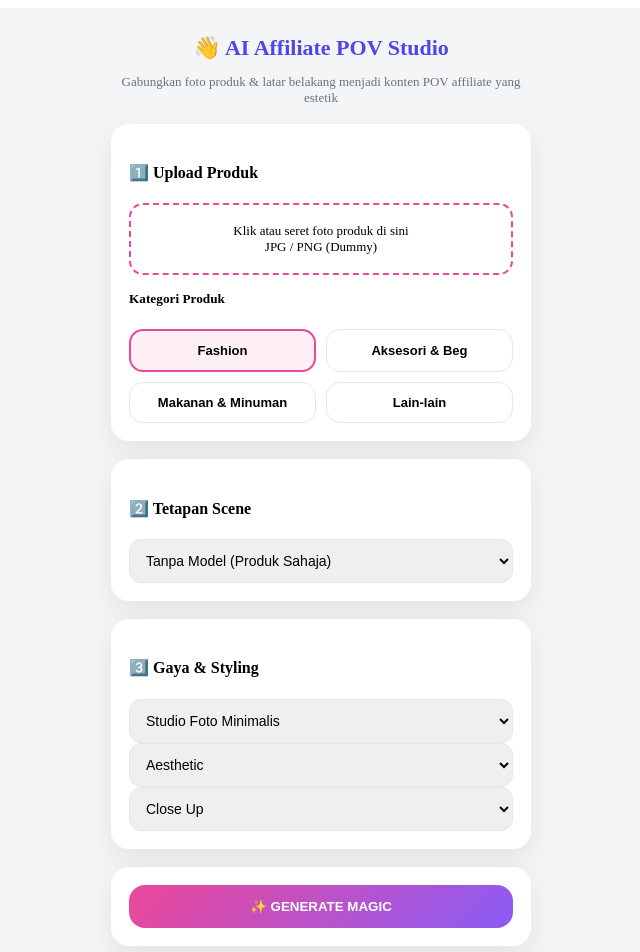
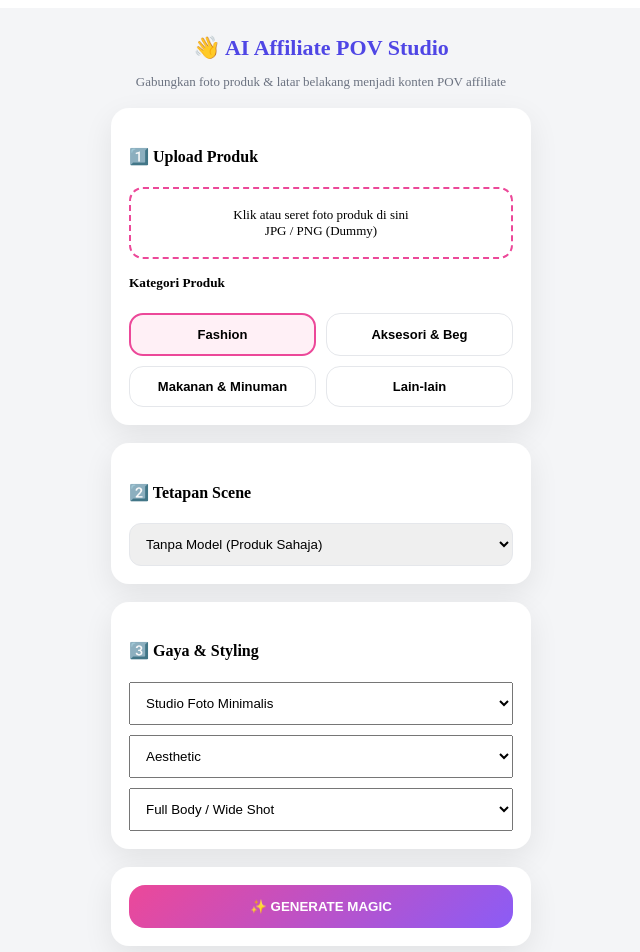
Before and after one commit to hatehero/ai-product-studio, a Next.js app: page / in a window 1280 px wide. Shown: the top 952 px of the page, without its empty margins (319-959 px from the left). Built offline with nearby package versions, Linux system fonts and the light colour scheme.

Commit message:
Update index.tsx

```diff
--- a/pages/index.tsx
+++ b/pages/index.tsx
@@ -8,76 +8,18 @@ export default function Home() {
   const [angle, setAngle] = useState("Full Body / Wide Shot");
   const [ratio, setRatio] = useState("9:16");
 
-  const Card = ({ children }: { children: any }) => (
-    <div
-      style={{
-        background: "#ffffff",
-        borderRadius: 18,
-        padding: 18,
-        marginBottom: 18,
-        boxShadow: "0 10px 30px rgba(0,0,0,0.08)",
-      }}
-    >
-      {children}
-    </div>
-  );
-
-  const Select = ({
-    value,
-    set,
-    options,
-  }: {
-    value: string;
-    set: (v: string) => void;
-    options: string[];
-  }) => (
-    <select
-      value={value}
-      onChange={(e) => set(e.target.value)}
-      style={{
-        width: "100%",
-        padding: 12,
-        borderRadius: 12,
-        border: "1px solid #e5e7eb",
-        fontSize: 14,
-      }}
-    >
-      {options.map((o) => (
-        <option key={o}>{o}</option>
-      ))}
-    </select>
-  );
-
-  const KategoriBtn = ({ nama }: { nama: string }) => (
-    <button
-      onClick={() => setKategori(nama)}
-      style={{
-        padding: 12,
-        borderRadius: 14,
-        fontSize: 13,
-        fontWeight: 600,
-        border:
-          kategori === nama
-            ? "2px solid #ec4899"
-            : "1px solid #e5e7eb",
-        background: kategori === nama ? "#fff0f6" : "#ffffff",
-      }}
-    >
-      {nama}
-    </button>
-  );
-
   return (
     <div
       style={{
         minHeight: "100vh",
         background: "#f4f5f7",
-        padding: "12px 10px",
+        padding: 12,
         display: "flex",
         justifyContent: "center",
       }}
     >
       <div style={{ width: "100%", maxWidth: 420 }}>
+        {/* HEADER */}
         <h1
           style={{
             textAlign: "center",
@@ -85,7 +27,6 @@ export default function Home() {
             fontWeight: 700,
             marginBottom: 6,
             color: "#4f46e5",
-            whiteSpace: "nowrap",
           }}
         >
           👋 AI Affiliate POV Studio
@@ -100,11 +41,20 @@ export default function Home() {
           }}
         >
           Gabungkan foto produk & latar belakang menjadi konten POV affiliate
-          yang estetik
         </p>
 
-        <Card>
+        {/* CARD */}
+        <div
+          style={{
+            background: "#fff",
+            borderRadius: 18,
+            padding: 18,
+            marginBottom: 18,
+            boxShadow: "0 10px 30px rgba(0,0,0,0.08)",
+          }}
+        >
           <h4>1️⃣ Upload Produk</h4>
+
           <div
             style={{
               marginTop: 10,
@@ -121,6 +71,7 @@ export default function Home() {
           </div>
 
           <h5 style={{ marginTop: 16 }}>Kategori Produk</h5>
+
           <div
             style={{
               display: "grid",
@@ -128,66 +79,110 @@ export default function Home() {
               gap: 10,
             }}
           >
-            <KategoriBtn nama="Fashion" />
-            <KategoriBtn nama="Aksesori & Beg" />
-            <KategoriBtn nama="Makanan & Minuman" />
-            <KategoriBtn nama="Lain-lain" />
+            {["Fashion", "Aksesori & Beg", "Makanan & Minuman", "Lain-lain"].map(
+              (k) => (
+                <button
+                  key={k}
+                  onClick={() => setKategori(k)}
+                  style={{
+                    padding: 12,
+                    borderRadius: 14,
+                    fontSize: 13,
+                    fontWeight: 600,
+                    border:
+                      kategori === k
+                        ? "2px solid #ec4899"
+                        : "1px solid #e5e7eb",
+                    background:
+                      kategori === k ? "#fff0f6" : "#ffffff",
+                  }}
+                >
+                  {k}
+                </button>
+              )
+            )}
           </div>
-        </Card>
+        </div>
 
-        <Card>
+        <div
+          style={{
+            background: "#fff",
+            borderRadius: 18,
+            padding: 18,
+            marginBottom: 18,
+            boxShadow: "0 10px 30px rgba(0,0,0,0.08)",
+          }}
+        >
           <h4>2️⃣ Tetapan Scene</h4>
-          <Select
+
+          <select
             value={model}
-            set={setModel}
-            options={[
-              "Tanpa Model (Produk Sahaja)",
-              "Wanita Tidak Berhijab",
-              "Wanita Berhijab",
-              "Lelaki",
-              "Kanak-kanak Perempuan",
-              "Kanak-kanak Lelaki",
-            ]}
-          />
-        </Card>
+            onChange={(e) => setModel(e.target.value)}
+            style={{
+              width: "100%",
+              padding: 12,
+              borderRadius: 12,
+              border: "1px solid #e5e7eb",
+            }}
+          >
+            <option>Tanpa Model (Produk Sahaja)</option>
+            <option>Wanita Tidak Berhijab</option>
+            <option>Wanita Berhijab</option>
+            <option>Lelaki</option>
+          </select>
+        </div>
 
-        <Card>
+        <div
+          style={{
+            background: "#fff",
+            borderRadius: 18,
+            padding: 18,
+            marginBottom: 18,
+            boxShadow: "0 10px 30px rgba(0,0,0,0.08)",
+          }}
+        >
           <h4>3️⃣ Gaya & Styling</h4>
-          <Select
+
+          <select
             value={latar}
-            set={setLatar}
-            options={[
-              "Studio Foto Minimalis",
-              "Jalanan Bandar",
-              "Kafe Outdoor",
-              "Pantai",
-              "Bilik Tidur",
-            ]}
-          />
+            onChange={(e) => setLatar(e.target.value)}
+            style={{ width: "100%", padding: 12, marginBottom: 10 }}
+          >
+            <option>Studio Foto Minimalis</option>
+            <option>Jalanan Bandar</option>
+            <option>Kafe Outdoor</option>
+            <option>Pantai</option>
+          </select>
 
-          <Select
+          <select
             value={vibe}
-            set={setVibe}
-            options={[
-              "Aesthetic",
-              "Minimalis",
-              "Vintage",
-              "Moden Mewah",
-            ]}
-          />
+            onChange={(e) => setVibe(e.target.value)}
+            style={{ width: "100%", padding: 12, marginBottom: 10 }}
+          >
+            <option>Aesthetic</option>
+            <option>Minimalis</option>
+            <option>Vintage</option>
+          </select>
 
-          <Select
+          <select
             value={angle}
-            set={setAngle}
-            options={[
-              "Close Up",
-              "Medium Shot",
-              "Wide Shot",
-            ]}
-          />
-        </Card>
+            onChange={(e) => setAngle(e.target.value)}
+            style={{ width: "100%", padding: 12 }}
+          >
+            <option>Full Body / Wide Shot</option>
+            <option>Close Up</option>
+            <option>Medium Shot</option>
+          </select>
+        </div>
 
-        <Card>
+        <div
+          style={{
+            background: "#fff",
+            borderRadius: 18,
+            padding: 18,
+            boxShadow: "0 10px 30px rgba(0,0,0,0.08)",
+          }}
+        >
           <button
             style={{
               width: "100%",
@@ -202,7 +197,7 @@ export default function Home() {
           >
             ✨ GENERATE MAGIC
           </button>
-        </Card>
+        </div>
       </div>
     </div>
   );
```
